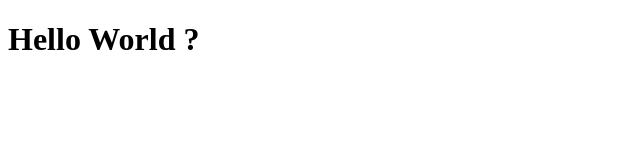
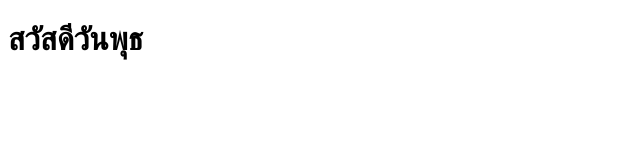
Before and after one commit to PhatthanatphonC/my-learn-git-exercise, a plain HTML site: page index.html in a window 1280 px wide. Shown: the whole page, without its empty margins (0-640 px from the left). Drawn offline with Linux system fonts and the light colour scheme.

Commit message:
แปลเป็นภาษาไทย มีคนอยากได้จ่ะ

```diff
--- a/index.html
+++ b/index.html
@@ -4,6 +4,6 @@
     <title>My First Web Page</title>
 </head>
 <body>
-    <h1>Hello World ?</h1>
+    <h1>สวัสดีวันพุธ</h1>
 </body>
 </html>
```
